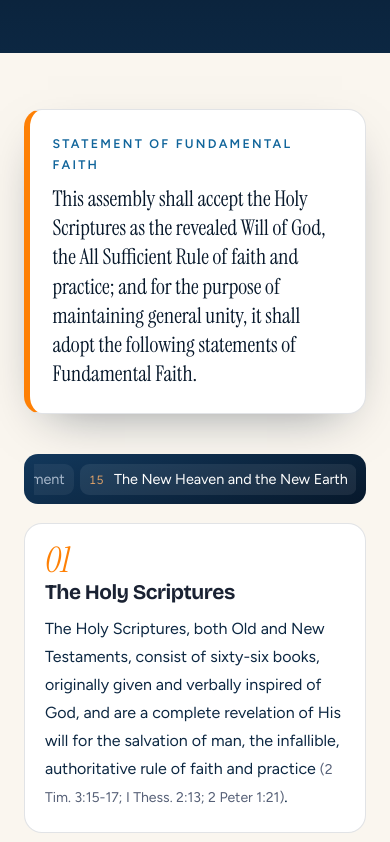
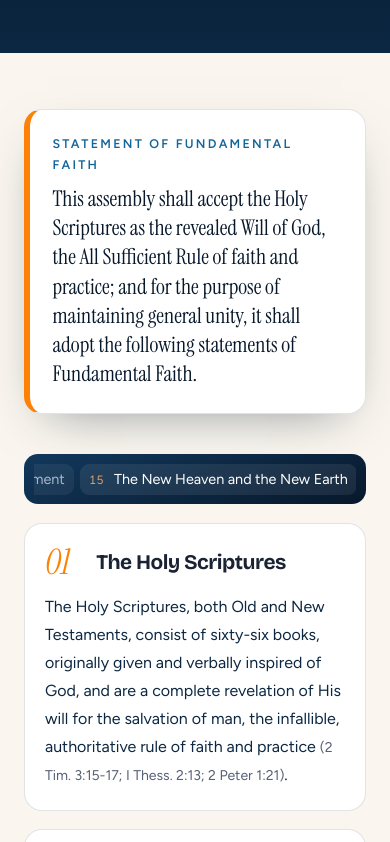
Before and after one commit to Minnesota-Pentecostal-Assembly/mpa.church, a plain HTML site: page belief.html in a window 390 px wide. Shown: the part 213-1055 px from the top of the page. Drawn offline with Linux system fonts and the light colour scheme.

Commit message:
Add files via upload

```diff
--- a/assets/styles.css
+++ b/assets/styles.css
@@ -802,3 +802,13 @@ section.block.wl-vision{padding-bottom:1.5rem}
 }
 /* Make sure anything marked hidden stays hidden, even with display rules above (events filter) */
 [hidden]{display:none!important}
+
+/* Belief cards on phones: number and title on one line, text full width below */
+@media (max-width: 760px){
+  .bf-item{grid-template-columns:2.6rem 1fr;column-gap:.6rem;row-gap:0}
+  .bf-item>div{display:contents}
+  .bf-num{grid-column:1;align-self:center;font-size:2.2rem;line-height:1}
+  .bf-item h2{grid-column:2;align-self:center;margin:0}
+  .bf-item p{grid-column:1 / -1}
+  .bf-item h2+p{margin-top:.8rem}
+}
```
